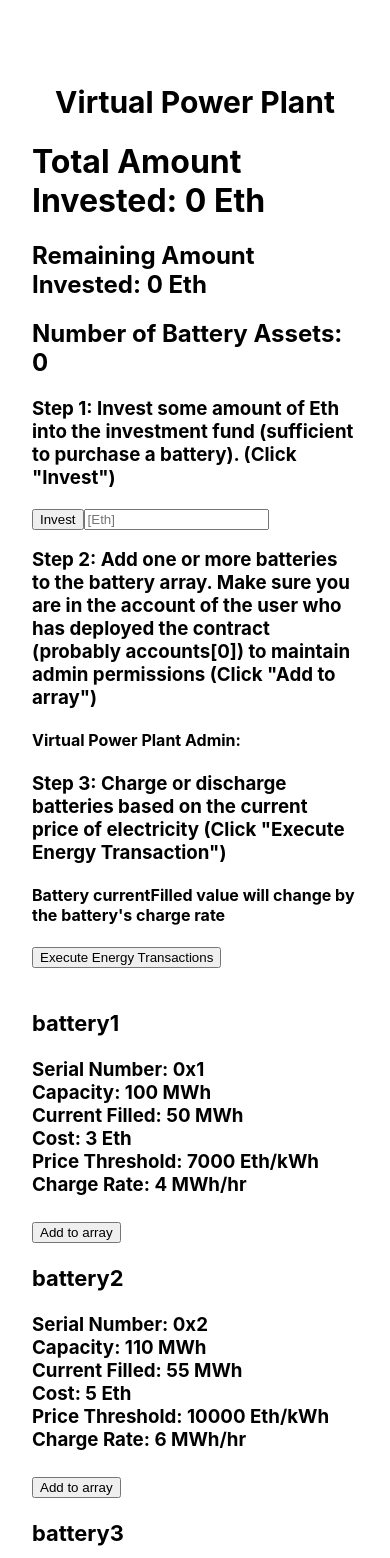
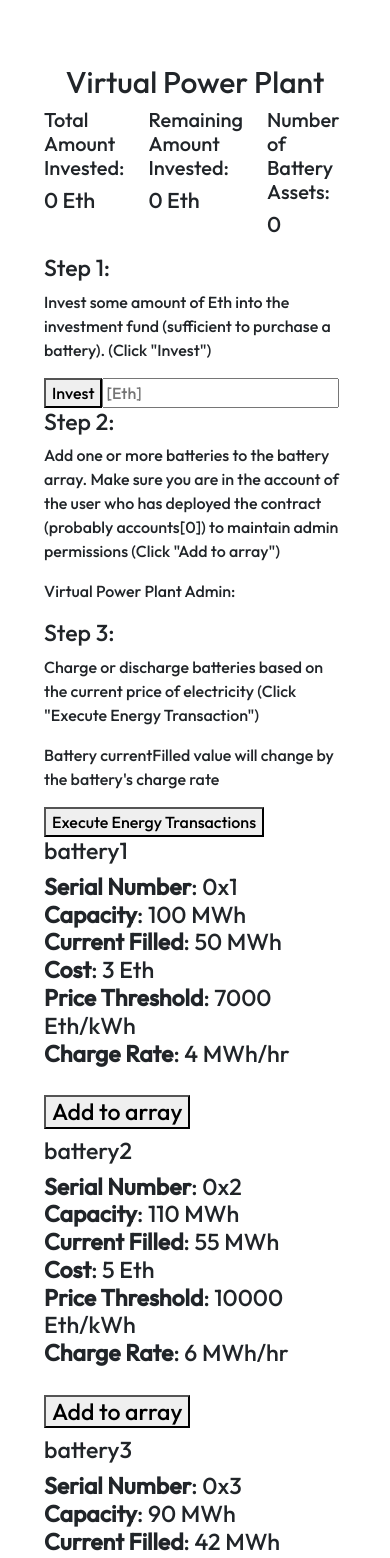
Before and after one commit to yan-man/virtual-power-plant, a Next.js app: page / in a window 390 px wide. Shown: the top 1558 px of the page. Built offline with nearby package versions, Linux system fonts and the light colour scheme.

Commit message:
add global CSS; add custom document; init batt carousel;

```diff
--- /dev/null
+++ b/components/BatteryCarousel.jsx
@@ -0,0 +1,121 @@
+import React, { Component } from "react";
+import Carousel from "react-bootstrap/Carousel";
+
+class BatteryList extends React.Component {
+  render() {
+    return (
+      <React.Fragment>
+        <div id="battTemplate">
+          <div className="col-sm-6 col-md-4 col-lg-3">
+            <div className="panel panel-default panel-pet">
+              {this.props.batteries.map((batt) => {
+                return (
+                  <React.Fragment>
+                    <div className="panel-heading">
+                      <h3 className="panel-title">
+                        {
+                          <React.Fragment>
+                            <div className="panel-heading">
+                              <h3 className="panel-title">{batt.name}</h3>
+                            </div>
+                            <div className="panel-body">
+                              <strong>Serial Number</strong>:{" "}
+                              <span className="battery-serialNumber">
+                                {batt.serialNumber}
+                              </span>
+                              <br />
+                              <strong>Capacity</strong>:{" "}
+                              <span className="battery-capacity">
+                                {batt.capacity}
+                              </span>{" "}
+                              MWh
+                              <br />
+                              <strong className="battery-currentFilledTitle">
+                                Current Filled
+                              </strong>
+                              :{" "}
+                              <span className="battery-currentFilled">
+                                {batt.currentFilled}
+                              </span>{" "}
+                              MWh
+                              <br />
+                              <strong>Cost</strong>:{" "}
+                              <span className="battery-cost">{batt.cost}</span>{" "}
+                              Eth
+                              <br />
+                              <strong>Price Threshold</strong>:{" "}
+                              <span className="battery-priceThreshold">
+                                {batt.priceThreshold}
+                              </span>{" "}
+                              Eth/kWh
+                              <br />
+                              <strong>Charge Rate</strong>:{" "}
+                              <span className="battery-chargeRate">
+                                {batt.chargeRate}
+                              </span>{" "}
+                              MWh/hr
+                              <br />
+                              <br />
+                              <button
+                                className="btn-add-battery"
+                                type="button"
+                                data-id="0"
+                              >
+                                Add to array
+                              </button>
+                            </div>
+                          </React.Fragment>
+                        }
+                      </h3>
+                    </div>
+                  </React.Fragment>
+                );
+              })}
+            </div>
+          </div>
+        </div>
+        <Carousel>
+          <Carousel.Item>
+            <img
+              className="d-block w-100"
+              src="holder.js/800x400?text=First slide&bg=373940"
+              alt="First slide"
+            />
+            <Carousel.Caption>
+              <h3>First slide label</h3>
+              <p>Nulla vitae elit libero, a pharetra augue mollis interdum.</p>
+            </Carousel.Caption>
+          </Carousel.Item>
+          <Carousel.Item>
+            <img
+              className="d-block w-100"
+              src="holder.js/800x400?text=Second slide&bg=282c34"
+              alt="Second slide"
+            />
+
+            <Carousel.Caption>
+              <h3>Second slide label</h3>
+              <p>Lorem ipsum dolor sit amet, consectetur adipiscing elit.</p>
+            </Carousel.Caption>
+          </Carousel.Item>
+          <Carousel.Item>
+            <img
+              className="d-block w-100"
+              src="holder.js/800x400?text=Third slide&bg=20232a"
+              alt="Third slide"
+            />
+
+            <Carousel.Caption>
+              <h3>Third slide label</h3>
+              <p>
+                Praesent commodo cursus magna, vel scelerisque nisl consectetur.
+              </p>
+            </Carousel.Caption>
+          </Carousel.Item>
+        </Carousel>
+      </React.Fragment>
+    );
+  }
+}
+
+export default BatteryList;
--- a/components/BatteryList.jsx
+++ /dev/null
@@ -1,79 +0,0 @@
-import React, { Component } from "react";
-
-class BatteryList extends React.Component {
-  render() {
-    return (
-      <div id="battTemplate">
-        <div className="col-sm-6 col-md-4 col-lg-3">
-          <div className="panel panel-default panel-pet">
-            {this.props.batteries.map((batt) => {
-              return (
-                <React.Fragment>
-                  <div className="panel-heading">
-                    <h3 className="panel-title">
-                      {
-                        <React.Fragment>
-                          <div className="panel-heading">
-                            <h3 className="panel-title">{batt.name}</h3>
-                          </div>
-                          <div className="panel-body">
-                            <strong>Serial Number</strong>:{" "}
-                            <span className="battery-serialNumber">
-                              {batt.serialNumber}
-                            </span>
-                            <br />
-                            <strong>Capacity</strong>:{" "}
-                            <span className="battery-capacity">
-                              {batt.capacity}
-                            </span>{" "}
-                            MWh
-                            <br />
-                            <strong className="battery-currentFilledTitle">
-                              Current Filled
-                            </strong>
-                            :{" "}
-                            <span className="battery-currentFilled">
-                              {batt.currentFilled}
-                            </span>{" "}
-                            MWh
-                            <br />
-                            <strong>Cost</strong>:{" "}
-                            <span className="battery-cost">{batt.cost}</span>{" "}
-                            Eth
-                            <br />
-                            <strong>Price Threshold</strong>:{" "}
-                            <span className="battery-priceThreshold">
-                              {batt.priceThreshold}
-                            </span>{" "}
-                            Eth/kWh
-                            <br />
-                            <strong>Charge Rate</strong>:{" "}
-                            <span className="battery-chargeRate">
-                              {batt.chargeRate}
-                            </span>{" "}
-                            MWh/hr
-                            <br />
-                            <br />
-                            <button
-                              className="btn-add-battery"
-                              type="button"
-                              data-id="0"
-                            >
-                              Add to array
-                            </button>
-                          </div>
-                        </React.Fragment>
-                      }
-                    </h3>
-                  </div>
-                </React.Fragment>
-              );
-            })}
-          </div>
-        </div>
-      </div>
-    );
-  }
-}
-
-export default BatteryList;
--- a/components/VirtualPowerPlantInstructions.jsx
+++ b/components/VirtualPowerPlantInstructions.jsx
@@ -1,81 +1,79 @@
 import React, { Component } from "react";
-import batteryInfo from "../pages/api/batteries";
-import Battery from "./BatteryList";
+import Row from "react-bootstrap/Row";
+import Container from "react-bootstrap/Container";
+import Col from "react-bootstrap/Col";
 
 class VirtualPowerPlantInstructions extends Component {
   render() {
     return (
       <React.Fragment>
-        <div className="container">
-          <div className="container">
-            <div className="row">
-              <div>
-                <h1>
-                  Total Amount Invested: <span id="totalInvestment">0</span> Eth
-                </h1>
-              </div>
-              <div>
-                <h2>
-                  Remaining Amount Invested:{" "}
+        <Row>
+          <Col>
+            <h5>Total Amount Invested:</h5>
+            <h4>
+              <span id="totalInvestment">0</span> Eth
+            </h4>
+          </Col>
+          <Col>
+            <h5>Remaining Amount Invested:</h5>
+            <h4>
               <span id="remainingInvestment">0</span> Eth
-                </h2>
-              </div>
-              <div>
-                <h2>
-                  Number of Battery Assets: <span id="numBatteries">0</span>
-                </h2>
-              </div>
-            </div>
-            <div className="row">
-              <div>
+            </h4>
+          </Col>
+          <Col>
+            <h5>Number of Battery Assets:</h5>
+            <h4>
+              <span id="numBatteries">0</span>
+            </h4>
+          </Col>
+        </Row>
+        <Row>
           <h3 id="contractDeployed"></h3>
-                <h3>
-                  Step 1: Invest some amount of Eth into the investment fund
-                  (sufficient to purchase a battery). (Click "Invest")
-                </h3>
-                <div className="row">
+        </Row>
+        <Row>
+          <h3>Step 1:</h3>
+          <p>
+            Invest some amount of Eth into the investment fund (sufficient to
+            purchase a battery). (Click "Invest")
+          </p>
+        </Row>
+        <Row>
           <div>
             <button className="btn-invest" type="button">
               Invest
             </button>
-                    <input
-                      className="investmentAmount"
-                      placeholder="[Eth]"
-                    ></input>
+            <input className="investmentAmount" placeholder="[Eth]"></input>
           </div>
-                </div>
-                <h3>
-                  Step 2: Add one or more batteries to the battery array. Make
-                  sure you are in the account of the user who has deployed the
-                  contract (probably accounts[0]) to maintain admin permissions
-                  (Click "Add to array")
-                </h3>
-                <h4>
+        </Row>
+        <Row>
+          <h3>Step 2:</h3>
+          <p>
+            Add one or more batteries to the battery array. Make sure you are in
+            the account of the user who has deployed the contract (probably
+            accounts[0]) to maintain admin permissions (Click "Add to array")
+          </p>
+          <p>
             Virtual Power Plant Admin: <span id="owner"></span>
-                </h4>
+          </p>
+        </Row>
+        <Row>
           <div id="batteryRow" className="row"></div>
-                <h3>
-                  Step 3: Charge or discharge batteries based on the current
-                  price of electricity (Click "Execute Energy Transaction")
-                </h3>
-                <h4>
-                  Battery currentFilled value will change by the battery's
-                  charge rate
-                </h4>
-                <div className="row">
+          <h3>Step 3:</h3>
+          <p>
+            Charge or discharge batteries based on the current price of
+            electricity (Click "Execute Energy Transaction")
+          </p>
+          <p>
+            Battery currentFilled value will change by the battery's charge rate
+          </p>
+        </Row>
+        <Row>
           <div>
             <button className="btn-check-energy" type="button">
               Execute Energy Transactions
             </button>
           </div>
-                </div>
-              </div>
-            </div>
-          </div>
-          <br />
-        </div>
-
-        <Battery batteries={batteryInfo} />
+        </Row>
       </React.Fragment>
     );
   }
--- a/pages/_document.js
+++ b/pages/_document.js
@@ -9,7 +9,12 @@ class MyDocument extends Document {
   render() {
     return (
       <Html>
-        <Head />
+        <Head>
+          <link
+            href="https://fonts.googleapis.com/css2?family=Outfit:wght@500&display=optional"
+            rel="stylesheet"
+          />
+        </Head>
         <body>
           <Main />
           <NextScript />
--- a/pages/index.js
+++ b/pages/index.js
@@ -6,6 +6,8 @@ import styles from "../styles/Home.module.css";
 import batteries from "./api/batteries";
 import VirtualPowerPlantInstructions from "../components/VirtualPowerPlantInstructions";
 import Title from "../components/Title";
+import batteryInfo from "./api/batteries";
+import BatteryCarousel from "../components/BatteryCarousel";
 
 export default function Home() {
   const year = new Date().getFullYear();
@@ -18,13 +20,12 @@ export default function Home() {
       </Head>
 
       <main className={styles.main}>
-        <Container>
+        <Container fluid>
           <Row>
             <Title />
           </Row>
-          <Row>
-            <VirtualPowerPlantInstructions data={batteries} />
-          </Row>
+          <VirtualPowerPlantInstructions />
+          <BatteryCarousel batteries={batteryInfo} />
         </Container>
       </main>
 
--- a/styles/Home.module.css
+++ b/styles/Home.module.css
@@ -10,6 +10,7 @@
   flex-direction: column;
   justify-content: center;
   align-items: center;
+  font-family: "Outfit", sans-serif;
 }
 
 .footer {
```
Also changed, not shown: pages/_app.js (+4 -3 lines). Lines whose indentation alone changed are shown as unchanged.
